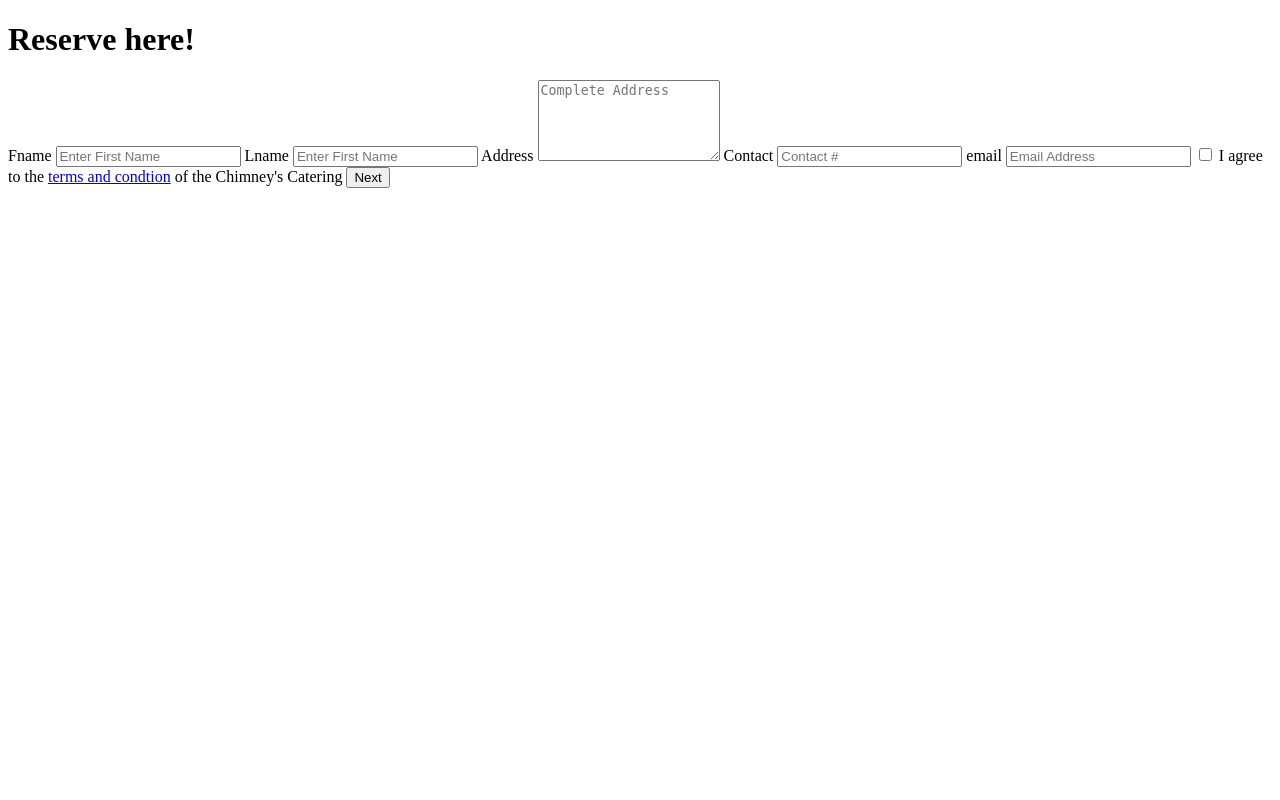
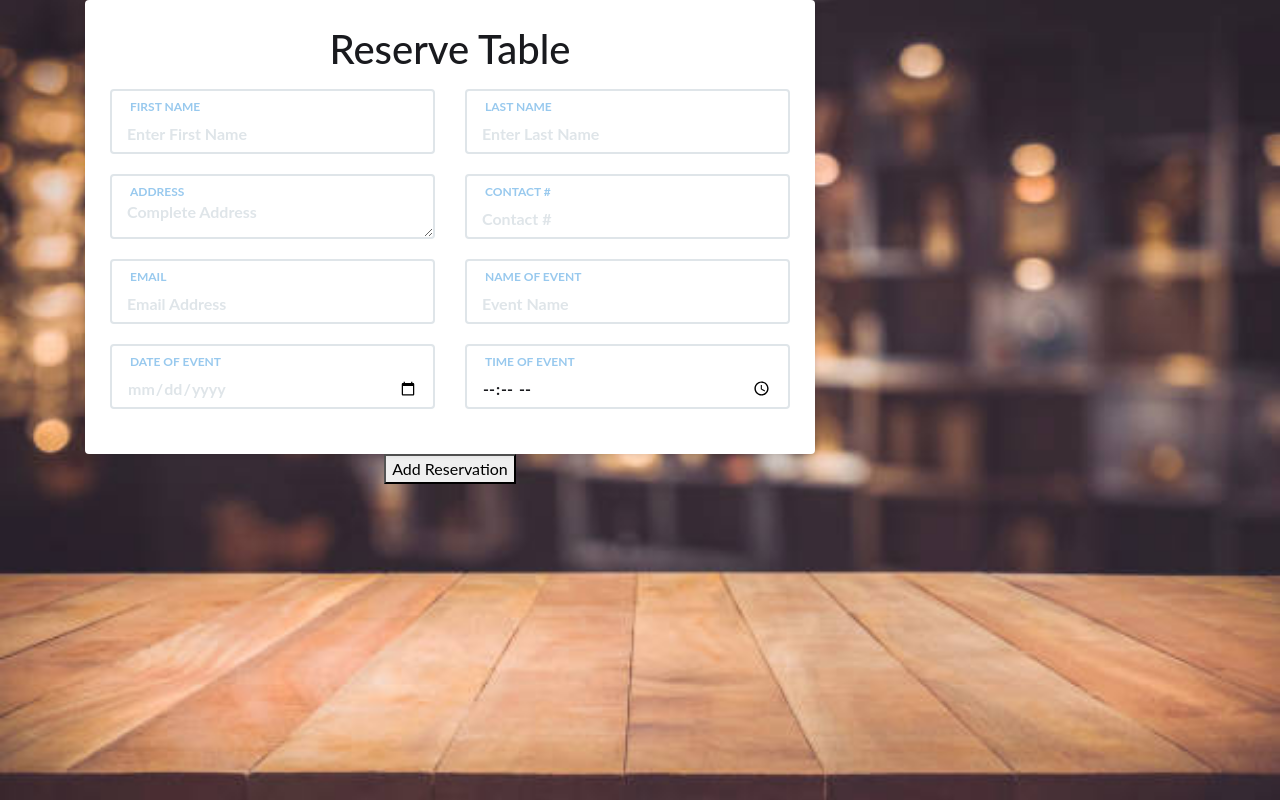
Before and after one commit to ronieldegozo/reservation, a PHP site: page /reservation.php in a window 1280 px wide. Run offline with PHP 8.4, Linux system fonts and the light colour scheme.

Commit message:
Adding Reservation pages

```diff
--- /dev/null
+++ b/css/reservation.css
@@ -0,0 +1,194 @@
+.section {
+	position: relative;
+	height: 100vh;
+}
+
+.section .section-center {
+	position: absolute;
+	top: 50%;
+	left: 0;
+	right: 0;
+	-webkit-transform: translateY(-50%);
+	transform: translateY(-50%);
+}
+
+#booking {
+	font-family: 'Lato', sans-serif;
+	background-image: url('../images/bg-reservation.jpg');
+	background-size: cover;
+	background-position: center;
+	color: #191a1e;
+}
+
+.booking-form {
+	position: relative;
+	background: #fff;
+	padding: 25px 25px 25px;
+	border-radius: 4px;
+	-webkit-box-shadow: 0px 0px 10px -5px rgba(0, 0, 0, 0.4);
+	box-shadow: 0px 0px 10px -5px rgba(0, 0, 0, 0.4);
+}
+
+.booking-form .form-group {
+	position: relative;
+	margin-bottom: 20px;
+}
+
+.booking-form .form-control {
+	background-color: #fff;
+	height: 65px;
+	padding: 0px 15px;
+	padding-top: 24px;
+	color: #191a1e;
+	border: 2px solid #dfe5e9;
+	font-size: 16px;
+	font-weight: 700;
+	-webkit-box-shadow: none;
+	box-shadow: none;
+	border-radius: 4px;
+	-webkit-transition: 0.2s all;
+	transition: 0.2s all;
+}
+
+.booking-form .form-control::-webkit-input-placeholder {
+	color: #dfe5e9;
+}
+
+.booking-form .form-control:-ms-input-placeholder {
+	color: #dfe5e9;
+}
+
+.booking-form .form-control::placeholder {
+	color: #dfe5e9;
+}
+
+.booking-form .form-control:focus {
+	background: #f9fafb;
+}
+
+.booking-form input[type="date"].form-control:invalid {
+	color: #dfe5e9;
+}
+
+.booking-form select.form-control {
+	-webkit-appearance: none;
+	-moz-appearance: none;
+	appearance: none;
+}
+
+.booking-form select.form-control+.select-arrow {
+	position: absolute;
+	right: 6px;
+	bottom: 6px;
+	width: 32px;
+	line-height: 32px;
+	height: 32px;
+	text-align: center;
+	pointer-events: none;
+	color: #dfe5e9;
+	font-size: 14px;
+}
+
+.booking-form select.form-control+.select-arrow:after {
+	content: '\279C';
+	display: block;
+	-webkit-transform: rotate(90deg);
+	transform: rotate(90deg);
+}
+
+.booking-form .form-label {
+	position: absolute;
+	top: 6px;
+	left: 20px;
+	font-weight: 700;
+	text-transform: uppercase;
+	line-height: 24px;
+	height: 24px;
+	font-size: 12px;
+	color: #98c9ee;
+}
+
+.booking-form .form-checkbox input {
+	position: absolute !important;
+	margin-left: -9999px !important;
+	visibility: hidden !important;
+}
+
+.booking-form .form-checkbox label {
+	position: relative;
+	padding-top: 4px;
+	padding-left: 30px;
+	font-weight: 700;
+	color: #191a1e;
+}
+
+.booking-form .form-checkbox label+label {
+	margin-left: 15px;
+}
+
+.booking-form .form-checkbox input+span {
+	position: absolute;
+	left: 2px;
+	top: 4px;
+	width: 20px;
+	height: 20px;
+	background: #fff;
+	border: 2px solid #dfe5e9;
+	border-radius: 50%;
+}
+
+.booking-form .form-checkbox input+span:after {
+	content: '';
+	position: absolute;
+	top: 50%;
+	left: 50%;
+	width: 0px;
+	height: 0px;
+	border-radius: 50%;
+	background-color: #4fa3e3;
+	-webkit-transform: translate(-50%, -50%);
+	transform: translate(-50%, -50%);
+	-webkit-transition: 0.2s all;
+	transition: 0.2s all;
+}
+
+.booking-form .form-checkbox input:not(:checked)+span:after {
+	opacity: 0;
+}
+
+.booking-form .form-checkbox input:checked+span:after {
+	opacity: 1;
+	width: 10px;
+	height: 10px;
+}
+
+.booking-form .submit-btn {
+	color: #fff;
+	background-color: #4fa3e3;
+	font-weight: 400;
+	height: 65px;
+	font-size: 18px;
+	border: none;
+	width: 100%;
+	border-radius: 4px;
+	text-transform: uppercase
+}
+
+.booking-cta {
+	text-align: center;
+}
+.booking-cta img{
+	width: 45%;
+}
+
+.booking-cta h1 {
+	font-size: 42px;
+	text-transform: uppercase;
+	color: #3d1212;
+	font-weight: 400;
+}
+
+.booking-cta p {
+	font-size: 22px;
+	color: #191a1e;
+}
--- a/reservation.php
+++ b/reservation.php
@@ -12,18 +12,142 @@
   <meta name="keywords" content="" />
   <meta name="description" content="" />
   <meta name="author" content="" />
-  <link rel="shortcut icon" href="images/piggylogo.png" type="">
-
+  <link rel="shortcut icon" href="./images/logo2.png" type="">
+  <link rel="stylesheet" type="text/css" href="css/reservation.css" />
+    <!-- bootstrap core css -->
+    <link rel="stylesheet" type="text/css" href="css/bootstrap.css" />
   <title> Piggy Wings </title>
 
   </head>
 
 <body>
 
+<div id="booking" class="section">
+	<div>
+		<div class="container text-center">
+				<div class="row ">
+					<!-- <div class="col-md-4">
+						<div class="booking-cta">
+							<a href="">
+							<img src="./images/logo2.png" alt="">
+							</a>
+						</div>
+					</div> -->
+					<div class="col-md-8 ">
+						<div class="booking-form "  >
+							<form action="reservation_save.php" method="POST">
+								<label for="Title"><h1 style="text-align: center;">Reserve Table</h1></label>
+								<div class="row">
+									<div class="col-md-6">
+										<div class="form-group">
+											<span class="form-label">First Name</span>
+											<input type="text" class="form-control" placeholder="Enter First Name" name="first" required>
+										</div>
+									</div>
+									<div class="col-md-6">
+										<div class="form-group">
+											<span class="form-label">Last Name</span>
+											<input type="text" class="form-control" placeholder="Enter Last Name" name="last" required>
+										</div>
+									</div>
+								</div>
+								<div class="row">
+									<div class="col-md-6">
+										<div class="form-group">
+											<span class="form-label">Address</span>
+											<textarea class="form-control" rows="5" placeholder="Complete Address" name="address" required></textarea>
+										</div>
+									</div>
+									<div class="col-md-6">
+										<div class="form-group">
+											<span class="form-label">Contact #</span>
+											<input type="text" class="form-control" placeholder="Contact #" name="contact" required>
+										</div>
+									</div>
+								</div>
+								<div class="row">
+									<div class="col-md-6">
+										<div class="form-group">
+											<span class="form-label">Email</span>
+											<input type="email" class="form-control" placeholder="Email Address" name="email">
+										</div>
+									</div>
+									<div class="col-md-6">
+										<div class="form-group">
+											<span class="form-label">Name of Event</span>
+											<input type="text" class="form-control" placeholder="Event Name" name="r_eventname">
+										</div>
+									</div>
+								</div>
+								<div class="row">
+									<div class="col-md-6">
+										<div class="form-group">
+											<span class="form-label">Date of event</span>
+											<input type="date" id="datepicker" class="form-control" name="date" required>
+										</div>
+									</div>
+									<div class="col-md-6">
+										<div class="form-group">
+											<span class="form-label">Time of Event</span>
+											<input data-format="hh:mm A" class="form-control" type="time" name="time" id="datepicker" required="true">
+										</div>
+									</div>
+								</div>
 
-<h1>Reserve here!</h1>
+								<!-- data -->
 
-<form action="reservation_save.php" method="POST">
+								</div>
+								<!-- <div class="row">
+									<div class="col-md-4">
+										<div class="form-group">
+											<span class="form-label">Adults (18+)</span>
+											<select class="form-control">
+												<option>1</option>
+												<option>2</option>
+												<option>3</option>
+											</select>
+											<span class="select-arrow"></span>
+										</div>
+									</div>
+									<div class="col-md-4">
+										<div class="form-group">
+											<span class="form-label">Children (0-17)</span>
+											<select class="form-control">
+												<option>0</option>
+												<option>1</option>
+												<option>2</option>
+											</select>
+											<span class="select-arrow"></span>
+										</div>
+									</div>
+									<div class="col-md-4">
+										<div class="form-group">
+											<span class="form-label">Travel class</span>
+											<select class="form-control">
+												<option>Economy class</option>
+												<option>Business class</option>
+												<option>First class</option>
+											</select>
+											<span class="select-arrow"></span>
+										</div>
+									</div>
+								</div> -->
+								<div class="form-btn">
+									<button class="submit-btn" type="submit">Add Reservation</button>
+								</div>
+							</form>
+						</div>
+					</div>
+				</div>
+		</div>
+
+	</div>
+</div>
+
+
+
+
+<!-- <form action="reservation_save.php" method="POST">
     <label for="Firstname">Fname</label>
     <input type="text" placeholder="Enter First Name" name="first" required>
 
@@ -45,7 +169,7 @@
 
                                     <button type="submit" class="btn btn-sm btn-primary">Next</button>
 
-</form>
+</form>  -->
 
 
 </body>
```
Also changed, not shown: package_data.php (added, +50 -0 lines), reservation_save.php (+5 -4 lines), images/bg-reservation.jpg (added).
